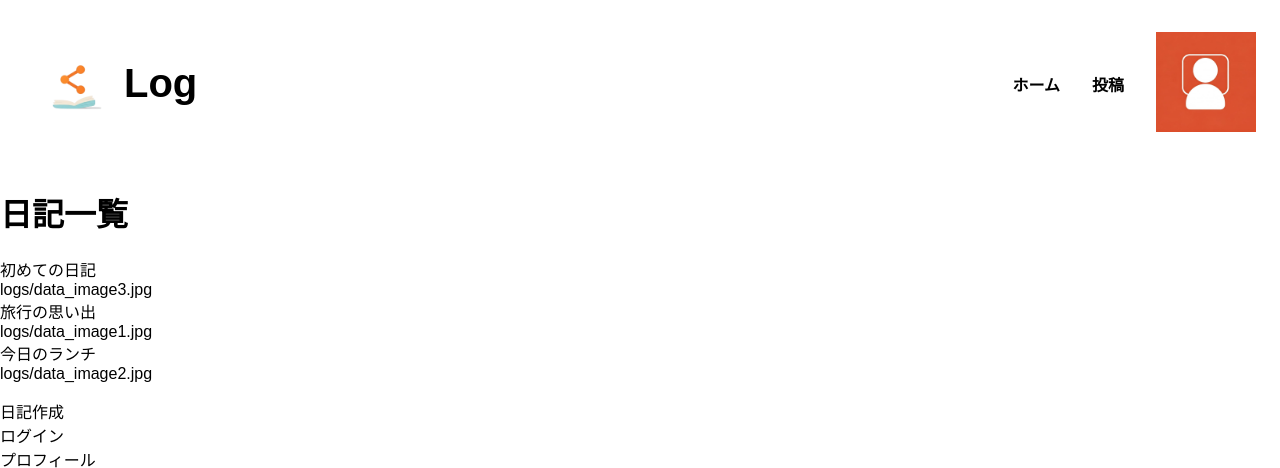
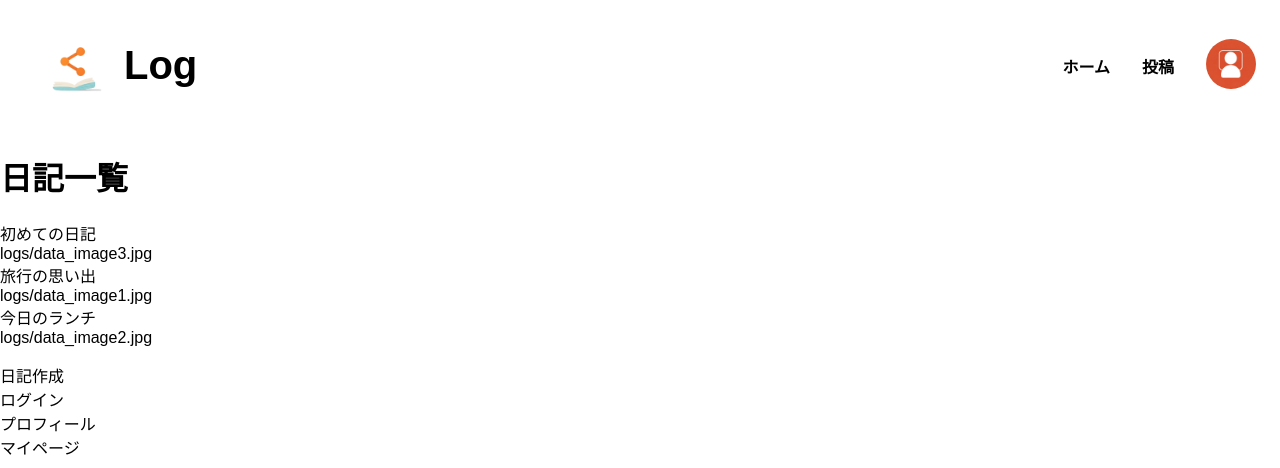
Before and after one commit to kan-ikeda/Log_Django, a Django app: page / in a window 1280 px wide. Shown: the top 468 px of the page. Run offline with Django 5.2, Linux system fonts and the light colour scheme; data comes from the database, SQL or seed files in the repository.

Commit message:
ヘッダーのcss実装

```diff
--- a/static/css/base.css
+++ b/static/css/base.css
@@ -33,17 +33,6 @@ a {
     font-weight: bold;
 }
 
-.header-contact {
-    background-color: #2486d1;
-    padding: 6px 16px;
-    border-radius: 6px;
-}
-
-.header-contact-a {
-    background-color: #2486d1;
-    color: #F8F8F8;
-}
-
 img {
     width: 100px;
     height: 100px;
@@ -56,3 +45,9 @@ ul {
 li {
     list-style: none;
 }
+
+.user_icon img{
+    width: 50px;
+    height: 50px;
+    border-radius: 50%;
+}
--- a/templates/base.html
+++ b/templates/base.html
@@ -22,6 +22,7 @@
                 <li><a href="{% url 'mylog:log_list'%}">ホーム</a></li>
                 <li><a href="{% url 'mylog:log_create'%}">投稿</a></li>
                 <li>
+                    <div class="user_icon">
                         {% if user.is_authenticated %}
                             {% if user.profile.avatar %}
                                 <a href="{% url 'mylog:mypage' %}"><img src="{{ user.profile.avatar.url }}" alt="アイコン"></a>
@@ -31,6 +32,7 @@
                         {% else %}
                             <a href="{% url 'mylog:mypage' %}"><img src="{% static 'images/user_ikon.jpg'%}" alt="デフォルトアイコン"></a>
                         {% endif %}
+                    </div>
                 </li>
             </ul>
         </div>
```
Lines whose indentation alone changed are shown as unchanged.
